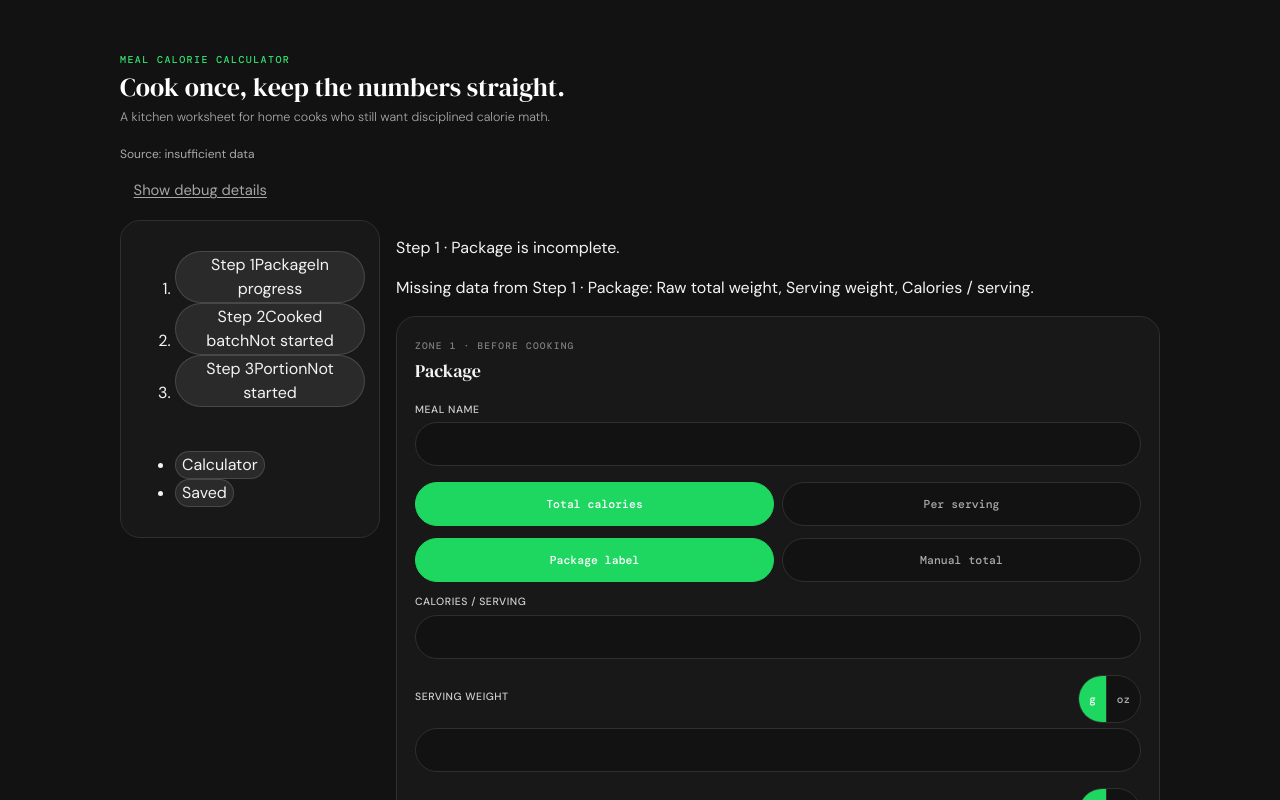
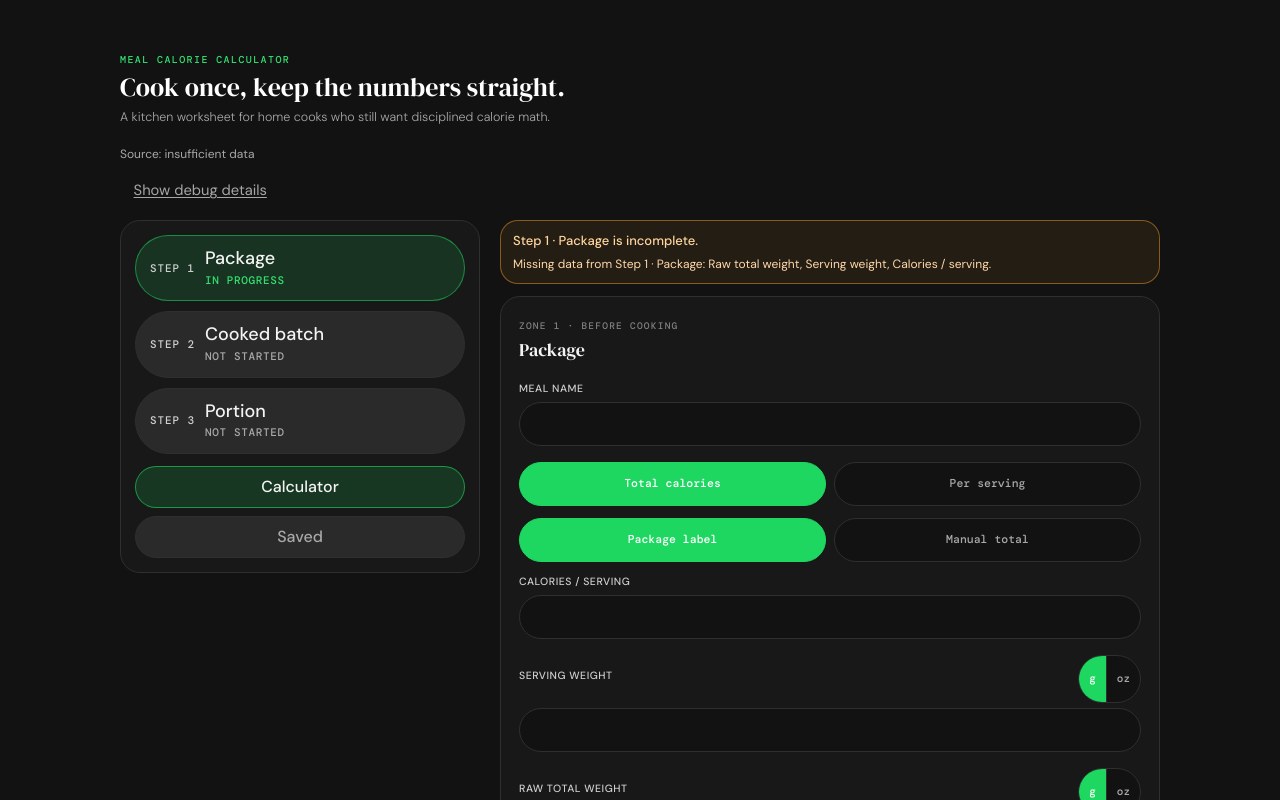
Before and after one commit to relomy/portion_pilot, a React (Vite) app: page / in a window 1280 px wide. Shown: the top 800 px of the page. Built offline with nearby package versions, Linux system fonts and the light colour scheme; a web font is replaced by a local one.

Commit message:
feat(ui): add stepflow rail and utility style contracts

```diff
--- a/src/index.css
+++ b/src/index.css
@@ -635,8 +635,8 @@ input:disabled {
 
 .zone-layout__stepflow-shell {
   display: grid;
-  grid-template-columns: minmax(220px, 260px) minmax(0, 1fr);
-  gap: 16px;
+  grid-template-columns: minmax(280px, 360px) minmax(0, 1fr);
+  gap: 20px;
   align-items: start;
 }
 
@@ -657,6 +657,146 @@ input:disabled {
   min-width: 0;
 }
 
+.zone-layout__calculator-surface {
+  display: flex;
+  flex-direction: column;
+  gap: 12px;
+}
+
+.step-navigation__list,
+.utility-nav__list {
+  margin: 0;
+  padding: 0;
+  list-style: none;
+}
+
+.step-navigation__list {
+  display: flex;
+  flex-direction: column;
+  gap: 10px;
+}
+
+.step-navigation__item {
+  margin: 0;
+}
+
+.step-navigation__button {
+  width: 100%;
+  display: grid;
+  grid-template-columns: auto 1fr;
+  grid-template-areas:
+    'index title'
+    'index status';
+  gap: 2px 10px;
+  align-items: center;
+  text-align: left;
+  padding: 12px 14px;
+  border-color: var(--field-border);
+  background: var(--surface-bg-elevated);
+}
+
+.step-navigation__button[data-state='active'] {
+  border-color: rgba(30, 215, 96, 0.55);
+  background: rgba(30, 215, 96, 0.14);
+}
+
+.step-navigation__button[data-state='complete'] {
+  border-color: rgba(30, 215, 96, 0.35);
+}
+
+.step-navigation__button[data-state='incomplete'] {
+  border-color: rgba(255, 164, 43, 0.45);
+}
+
+.step-navigation__index {
+  grid-area: index;
+  color: var(--ink-mid);
+  font-family: var(--font-mono);
+  font-size: 11px;
+  font-weight: 500;
+  letter-spacing: 0.08em;
+  text-transform: uppercase;
+}
+
+.step-navigation__title {
+  grid-area: title;
+  color: var(--ink);
+  font-size: 18px;
+  font-weight: 500;
+  line-height: 1.2;
+}
+
+.step-navigation__status {
+  grid-area: status;
+  color: var(--ink-soft);
+  font-family: var(--font-mono);
+  font-size: 11px;
+  font-weight: 500;
+  letter-spacing: 0.06em;
+  text-transform: uppercase;
+}
+
+.step-navigation__button[data-state='active'] .step-navigation__status {
+  color: var(--teal-mid);
+}
+
+.utility-nav[data-layout='rail'] .utility-nav__list {
+  display: flex;
+  flex-direction: column;
+  gap: 8px;
+}
+
+.utility-nav[data-layout='bottom-bar'] .utility-nav__list {
+  display: grid;
+  grid-template-columns: repeat(2, minmax(0, 1fr));
+  gap: 8px;
+}
+
+.utility-nav__item {
+  margin: 0;
+}
+
+.utility-nav__button {
+  width: 100%;
+  min-height: 42px;
+  border-color: var(--field-border);
+  background: var(--surface-bg-elevated);
+  color: var(--ink-soft);
+  font-size: 16px;
+  font-weight: 500;
+}
+
+.utility-nav__button[aria-pressed='true'] {
+  border-color: rgba(30, 215, 96, 0.6);
+  background: rgba(30, 215, 96, 0.16);
+  color: var(--ink);
+}
+
+.step-guidance {
+  margin: 0;
+  border: 1px solid rgba(255, 164, 43, 0.45);
+  border-radius: 18px;
+  background: rgba(255, 164, 43, 0.08);
+  padding: 10px 12px;
+}
+
+.step-guidance__title,
+.step-guidance__detail {
+  margin: 0;
+}
+
+.step-guidance__title {
+  color: #ffd49d;
+  font-size: 13px;
+  font-weight: 600;
+}
+
+.step-guidance__detail {
+  margin-top: 4px;
+  color: #ffd8ab;
+  font-size: 12px;
+}
+
 .zone-layout__mobile-step-pills-hook,
 .zone-layout__mobile-utility-bar-hook {
   display: none;
@@ -671,8 +811,10 @@ input:disabled {
   flex: 1;
   min-height: 44px;
   border-radius: 999px;
-  padding: 0.5rem 0.7rem;
-  font-size: 0.76rem;
+  padding: 0.5rem 0.75rem;
+  font-family: var(--font-body);
+  font-size: 0.95rem;
+  font-weight: 500;
 }
 
 .zone-layout__mobile-step-pill[aria-pressed='true'] {
@@ -896,11 +1038,19 @@ input:disabled {
     bottom: calc(8px + env(safe-area-inset-bottom, 0px));
     z-index: 5;
     display: block;
-    margin-top: 12px;
+    margin-top: 14px;
     border-radius: 999px;
     background: var(--zone-bg);
     border: 1px solid var(--surface-border);
     padding: 6px;
+  }
+
+  .zone-layout__mobile-step-pill {
+    font-size: 0.88rem;
+  }
+
+  .step-navigation__title {
+    font-size: 16px;
   }
 
   .app-shell {
```
